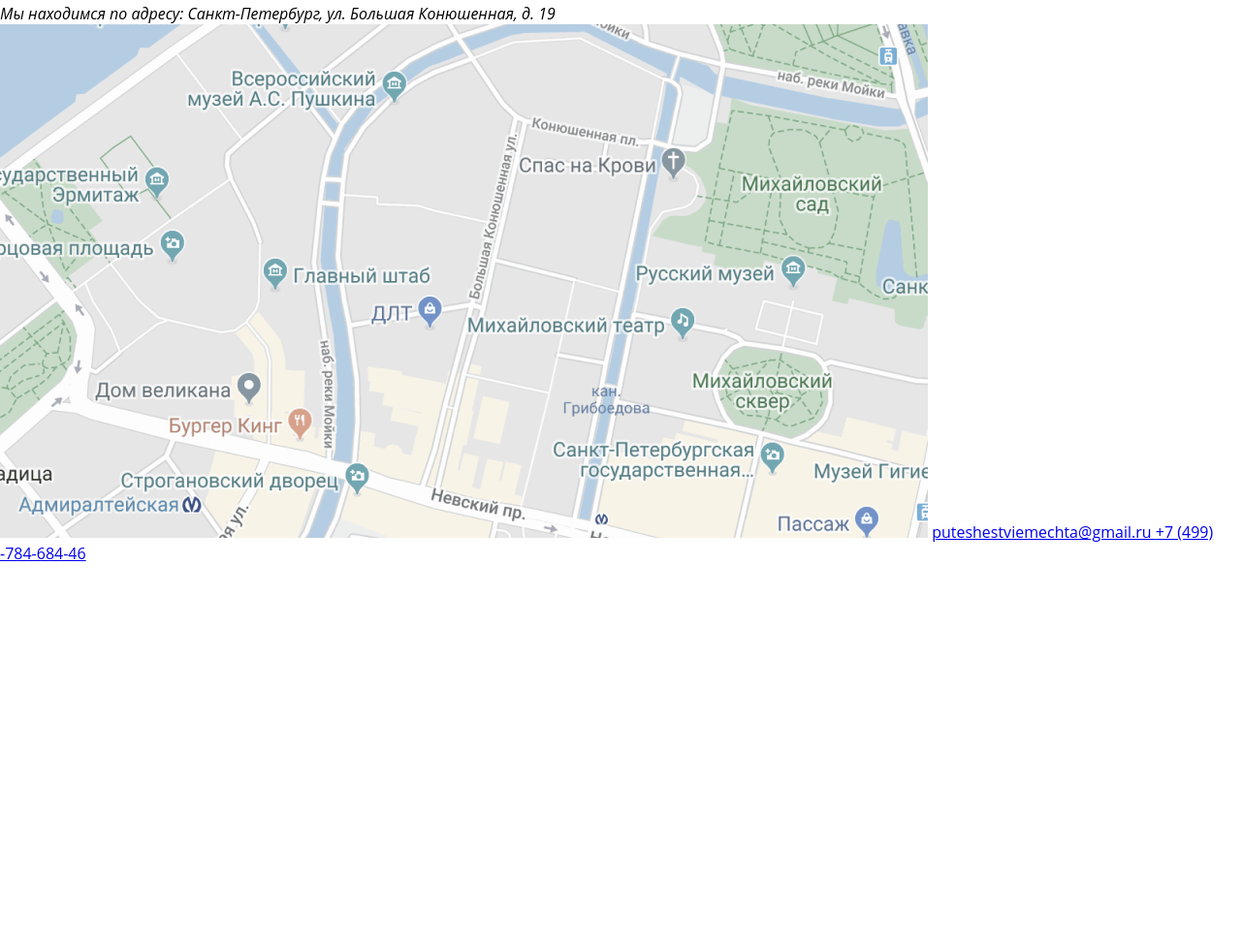
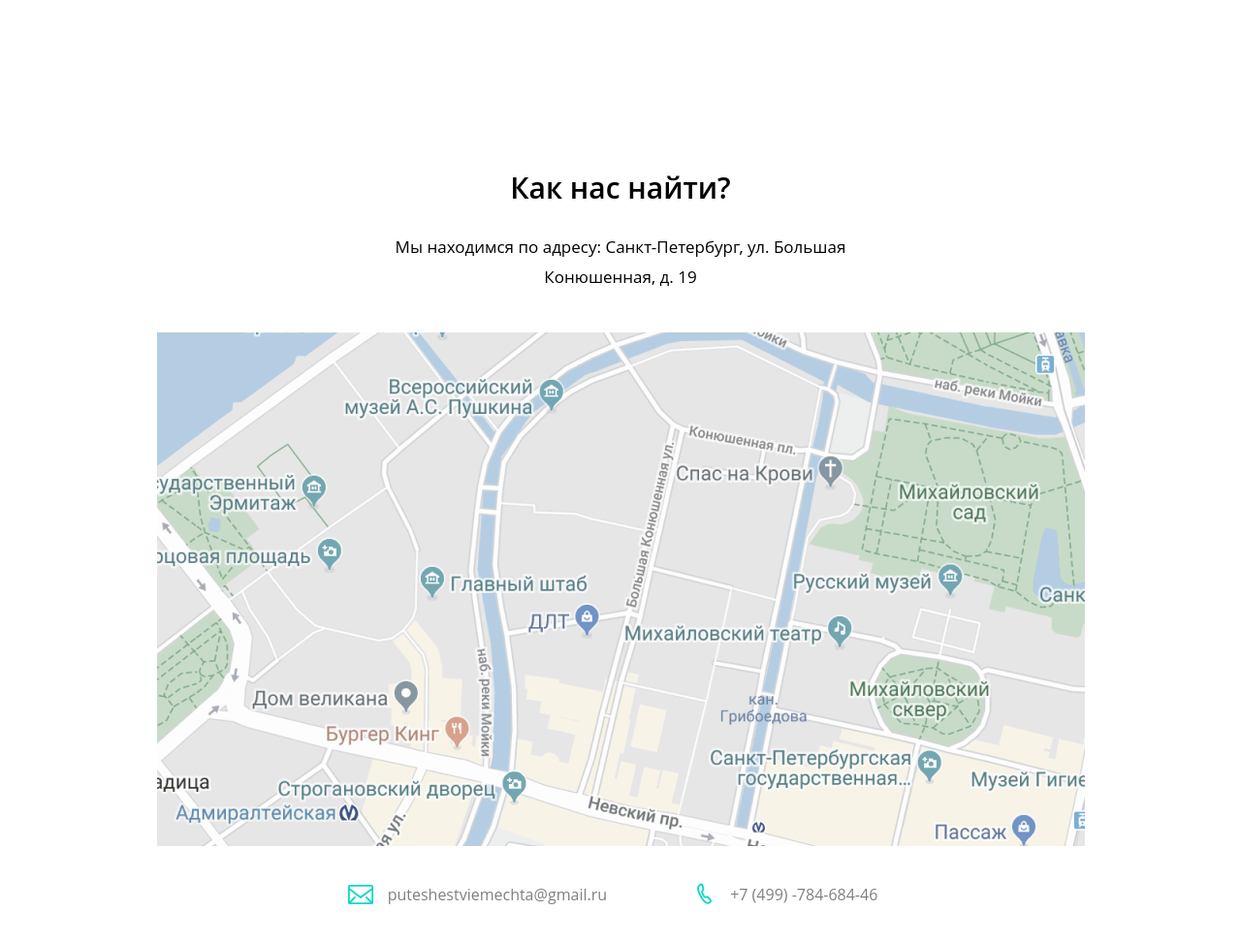
Before and after one commit to Dark7lord2012/Bicycles, a website: page source/index.html in a window 1280 px wide. Shown: the part 3142-4114 px from the top of the page at 97% size. Before the commit the page ends 3724 px from the top, so only its background shows below. Drawn offline with nearby package versions, Linux system fonts and the light colour scheme; files that its build step writes are made by us from their sources.

Commit message:
Закончил десктопную версию подвала

```diff
--- a/source/index.html
+++ b/source/index.html
@@ -64,17 +64,22 @@
   </main>
 
   <footer class="footer">
+    <div class="footer__wrapper wrapper">
       <h2 class="footer__title">Как нас найти?</h2>
       <address class="footer__address">
         Мы находимся по адресу: Санкт-Петербург, ул. Большая Конюшенная, д. 19
       </address>
-    <img class="footer__map-image" src="img/map.png" alt="Карта" width="957" height="530">
-    <a class="footer__link-email" href="mailto:puteshestviemechta@gmail.ru">
+      <img class="footer__map-image" src="img/map.png" alt="Карта" width="957"
+        srcset="img/map@2x.png 2x" height="530">
+      <p class="footer__links">
+        <a class="footer__link footer__link--email" href="mailto:puteshestviemechta@gmail.ru">
           puteshestviemechta@gmail.ru
         </a>
-    <a class="footer__link-phone" href="+749978468446">
+        <a class="footer__link footer__link--phone" href="+749978468446">
           +7 (499) -784-684-46
         </a>
+      </p>
+    </div>
   </footer>
   <script src="js/scripts.min.js"></script>
 </body>
--- a/source/sass/blocks/footer.scss
+++ b/source/sass/blocks/footer.scss
@@ -0,0 +1,91 @@
+.footer {
+  padding-top: 249px;
+  padding-bottom: 98px;
+  outline: 1px solid red;
+}
+
+.footer__title {
+  max-width: 50%;
+  margin-top: 0;
+  margin-bottom: 30px;
+  font-size: 30px;
+  line-height: 30px;
+  font-weight: 600;
+  text-align: center;
+  margin-left: auto;
+  margin-right: auto;
+}
+
+.footer__address {
+  max-width: 467px;
+  margin-top: 0;
+  margin-bottom: 42px;
+  margin-left: auto;
+  margin-right: auto;
+
+  font-size: 17px;
+  line-height: 31px;
+  font-weight: 400;
+  font-style: normal;
+  text-align: center;
+}
+
+.footer__map-image {
+  display: inline-block;
+  margin-left: auto;
+  margin-right: auto;
+}
+
+.footer__links {
+  display: flex;
+  max-width: 957px;
+  margin-top: 39px;
+  margin-left: auto;
+  margin-right: auto;
+  margin-bottom: 0;
+  padding-right: 16px;
+  gap: 90px;
+}
+
+.footer__link {
+  display: flex;
+  font-size: 16px;
+  line-height: 22px;
+  text-align: center;
+  color: rgba($black, 0.5);
+  text-decoration: none;
+
+  &::before {
+    width: 25px;
+    height: 25px;
+    margin-right: 15px;
+    content: "";
+    background-position: center;
+    background-repeat: no-repeat;
+  }
+
+  &--email::before {
+    width: 26px;
+    height: 20px;
+    background-image: url("../img/mail.svg");
+    background-size: 26px 20px;
+    transform: translateY(1px);
+  }
+
+  &--phone::before {
+    width: 22px;
+    height: 22px;
+    background-image: url("../img/phone.svg");
+    background-size: 22px 22px;
+    transform: translateY(-1px);
+  }
+
+  &:hover,
+  &:focus {
+    color: $white;
+  }
+
+  &:active {
+    color: rgba($black, 0.3);
+  }
+}
```
Also changed, not shown: build/css/style.min.css, build/index.html, 1 other file. Lines whose indentation alone changed are shown as unchanged.
